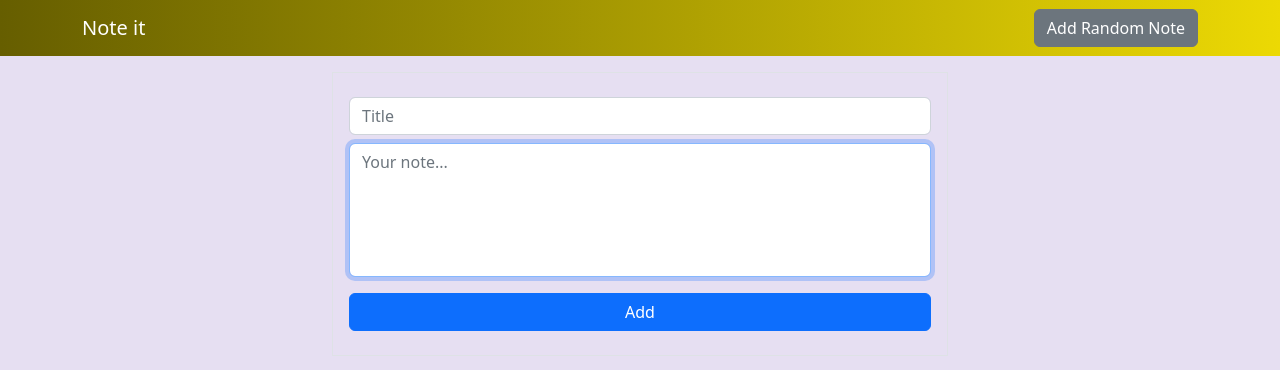
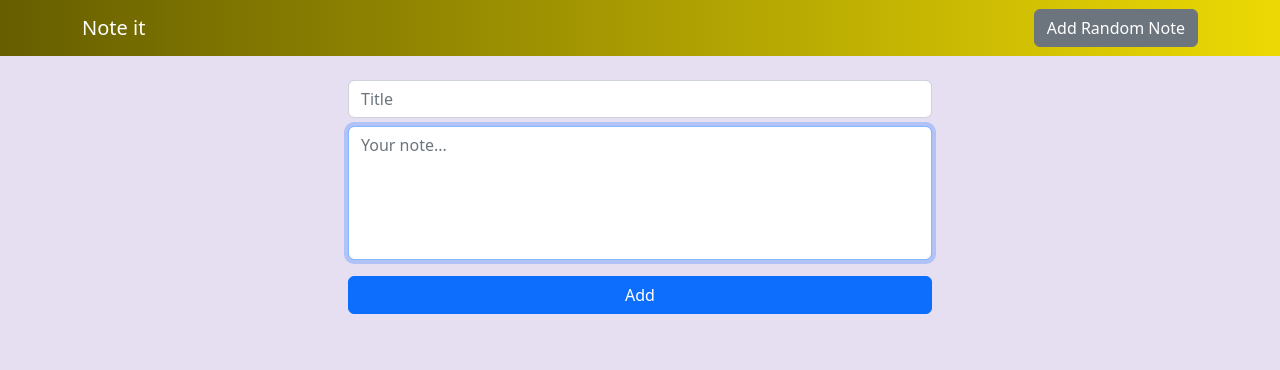
Before and after one commit to softwarebyze/Note-it, a React (Create React App) app: page / in a window 1280 px wide. Shown: the top 370 px of the page. Built offline with nearby package versions, Linux system fonts and the light colour scheme.

Commit message:
modal styling

```diff
--- a/src/components/EditNoteModal.js
+++ b/src/components/EditNoteModal.js
@@ -21,7 +21,10 @@ export default function EditNoteModal({
   return (
     <>
       <Modal size="sm" show={showEditNoteModal} onHide={handleClose} centered>
-        <NoteForm currentNote={currentNote} handleClose={handleClose} addNote={addNote} editNote={editNote}/>
+      <Modal.Header closeButton>
+        <Modal.Title>Edit Note</Modal.Title>
+      </Modal.Header>
+      <NoteForm currentNote={currentNote} handleClose={handleClose} addNote={addNote} editNote={editNote}/>
       </Modal>
     </>
   );
--- a/src/components/NoteForm.js
+++ b/src/components/NoteForm.js
@@ -41,7 +41,8 @@ export default function NoteForm({
   return (
     <Form
       onSubmit={currentNote.id === null ? handleAddClick : handleSaveClick}
-      className="p-3 m-3 mx-auto border"
+      // className="p-3 m-3 mx-auto border"
+      className="p-3"
     >
       <Form.Control
         type="text"
```
